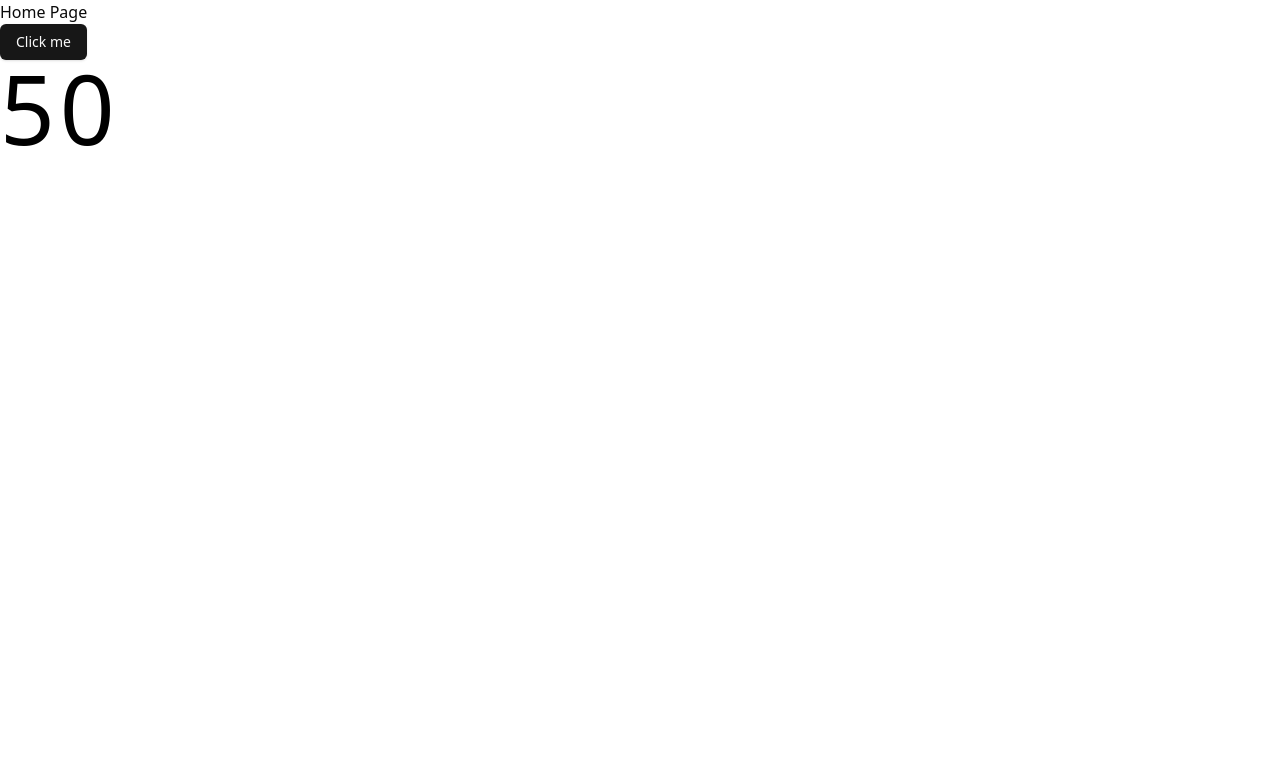
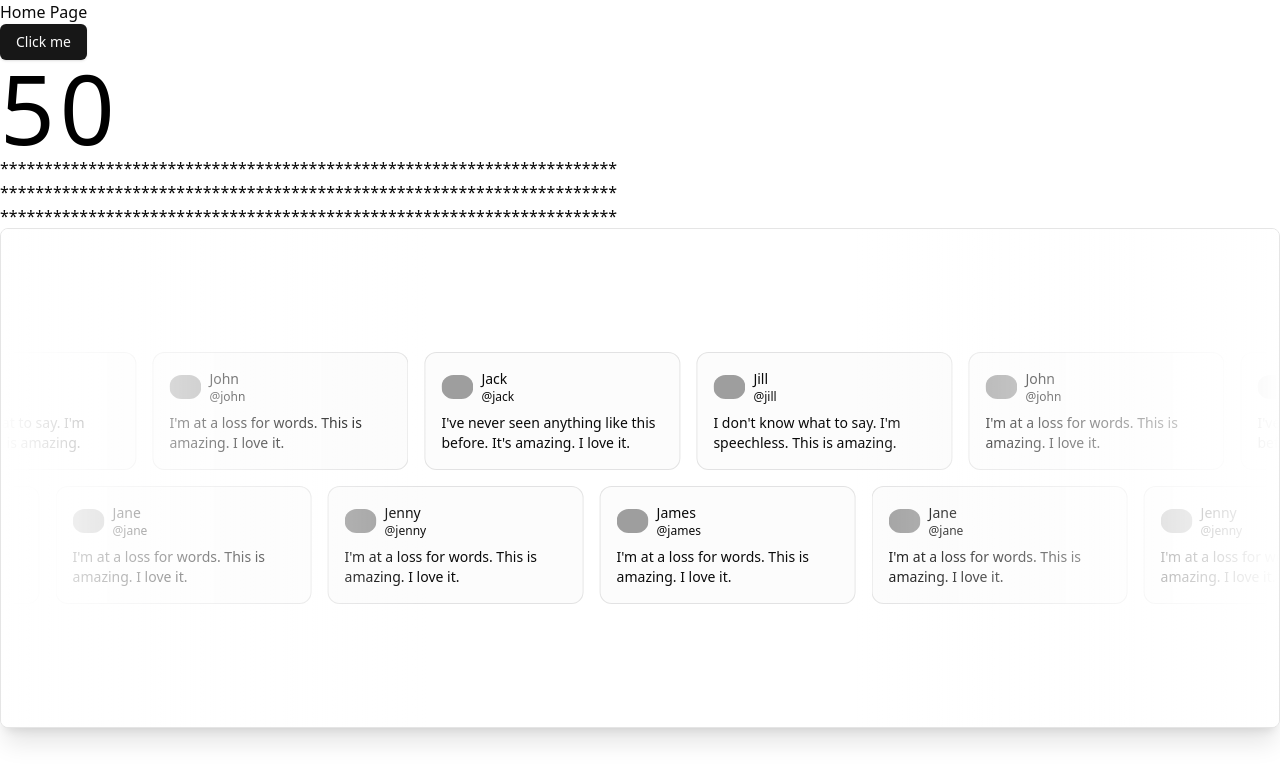
Before and after one commit to adityakashyap5047/KumbhSarthi, a Next.js app: page / in a window 1280 px wide. Shown: the top 782 px of the page. Built offline with nearby package versions, Linux system fonts and the light colour scheme; grey boxes are pictures that could not be loaded.

Commit message:
Adding marquee using magic ui

```diff
--- a/src/app/page.js
+++ b/src/app/page.js
@@ -1,6 +1,80 @@
 import React from "react";
 import { Button } from "@/components/ui/button";
 import NumberTicker from "@/components/magicui/number-ticker";
+import { cn } from "@/lib/utils";
+import Marquee from "@/components/magicui/marquee";
+
+const reviews = [
+  {
+    name: "Jack",
+    username: "@jack",
+    body: "I've never seen anything like this before. It's amazing. I love it.",
+    img: "https://avatar.vercel.sh/jack",
+  },
+  {
+    name: "Jill",
+    username: "@jill",
+    body: "I don't know what to say. I'm speechless. This is amazing.",
+    img: "https://avatar.vercel.sh/jill",
+  },
+  {
+    name: "John",
+    username: "@john",
+    body: "I'm at a loss for words. This is amazing. I love it.",
+    img: "https://avatar.vercel.sh/john",
+  },
+  {
+    name: "Jane",
+    username: "@jane",
+    body: "I'm at a loss for words. This is amazing. I love it.",
+    img: "https://avatar.vercel.sh/jane",
+  },
+  {
+    name: "Jenny",
+    username: "@jenny",
+    body: "I'm at a loss for words. This is amazing. I love it.",
+    img: "https://avatar.vercel.sh/jenny",
+  },
+  {
+    name: "James",
+    username: "@james",
+    body: "I'm at a loss for words. This is amazing. I love it.",
+    img: "https://avatar.vercel.sh/james",
+  },
+];
+
+const firstRow = reviews.slice(0, reviews.length / 2);
+const secondRow = reviews.slice(reviews.length / 2);
+
+const ReviewCard = ({
+  img,
+  name,
+  username,
+  body,
+}) => {
+  return (
+    <figure
+      className={cn(
+        "relative w-64 cursor-pointer overflow-hidden rounded-xl border p-4",
+        // light styles
+        "border-gray-950/[.1] bg-gray-950/[.01] hover:bg-gray-950/[.05]",
+        // dark styles
+        "dark:border-gray-50/[.1] dark:bg-gray-50/[.10] dark:hover:bg-gray-50/[.15]",
+      )}
+    >
+      <div className="flex flex-row items-center gap-2">
+        <img className="rounded-full" width="32" height="32" alt="" src={img} />
+        <div className="flex flex-col">
+          <figcaption className="text-sm font-medium dark:text-white">
+            {name}
+          </figcaption>
+          <p className="text-xs font-medium dark:text-white/40">{username}</p>
+        </div>
+      </div>
+      <blockquote className="mt-2 text-sm">{body}</blockquote>
+    </figure>
+  );
+};
 
 function page() {
   return (
@@ -10,6 +84,24 @@ function page() {
       <p className="whitespace-pre-wrap text-8xl font-medium tracking-tighter text-sky-600 dark:text-white ">
         <NumberTicker value={50} />
       </p>
+
+      <p>**********************************************************************</p>
+      <p>**********************************************************************</p>
+      <p>**********************************************************************</p>
+      <div className="relative flex h-[500px] w-full flex-col items-center justify-center overflow-hidden rounded-lg border bg-background md:shadow-xl">
+      <Marquee pauseOnHover className="[--duration:20s]">
+        {firstRow.map((review) => (
+          <ReviewCard key={review.username} {...review} />
+        ))}
+      </Marquee>
+      <Marquee reverse pauseOnHover className="[--duration:20s]">
+        {secondRow.map((review) => (
+          <ReviewCard key={review.username} {...review} />
+        ))}
+      </Marquee>
+      <div className="pointer-events-none absolute inset-y-0 left-0 w-1/3 bg-gradient-to-r from-white dark:from-background"></div>
+      <div className="pointer-events-none absolute inset-y-0 right-0 w-1/3 bg-gradient-to-l from-white dark:from-background"></div>
+    </div>
     </div>
   );
 }
--- /dev/null
+++ b/src/components/magicui/marquee.jsx
@@ -0,0 +1,39 @@
+import { cn } from "@/lib/utils";
+
+export default function Marquee({
+  className,
+  reverse = false,
+  pauseOnHover = false,
+  children,
+  vertical = false,
+  repeat = 4,
+  ...props
+}) {
+  return (
+    (<div
+      {...props}
+      className={cn(
+        "group flex overflow-hidden p-2 [--duration:40s] [--gap:1rem] [gap:var(--gap)]",
+        {
+          "flex-row": !vertical,
+          "flex-col": vertical,
+        },
+        className
+      )}>
+      {Array(repeat)
+        .fill(0)
+        .map((_, i) => (
+          <div
+            key={i}
+            className={cn("flex shrink-0 justify-around [gap:var(--gap)]", {
+              "animate-marquee flex-row": !vertical,
+              "animate-marquee-vertical flex-col": vertical,
+              "group-hover:[animation-play-state:paused]": pauseOnHover,
+              "[animation-direction:reverse]": reverse,
+            })}>
+            {children}
+          </div>
+        ))}
+    </div>)
+  );
+}
--- a/tailwind.config.mjs
+++ b/tailwind.config.mjs
@@ -54,6 +54,28 @@ export default {
   			lg: 'var(--radius)',
   			md: 'calc(var(--radius) - 2px)',
   			sm: 'calc(var(--radius) - 4px)'
+  		},
+  		keyframes: {
+  			marquee: {
+  				from: {
+  					transform: 'translateX(0)'
+  				},
+  				to: {
+  					transform: 'translateX(calc(-100% - var(--gap)))'
+  				}
+  			},
+  			'marquee-vertical': {
+  				from: {
+  					transform: 'translateY(0)'
+  				},
+  				to: {
+  					transform: 'translateY(calc(-100% - var(--gap)))'
+  				}
+  			}
+  		},
+  		animation: {
+  			marquee: 'marquee var(--duration) infinite linear',
+  			'marquee-vertical': 'marquee-vertical var(--duration) linear infinite'
   		}
   	}
   },
```
